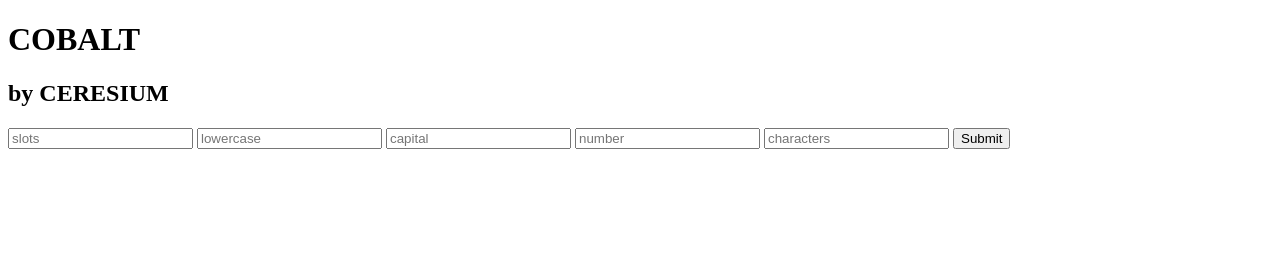
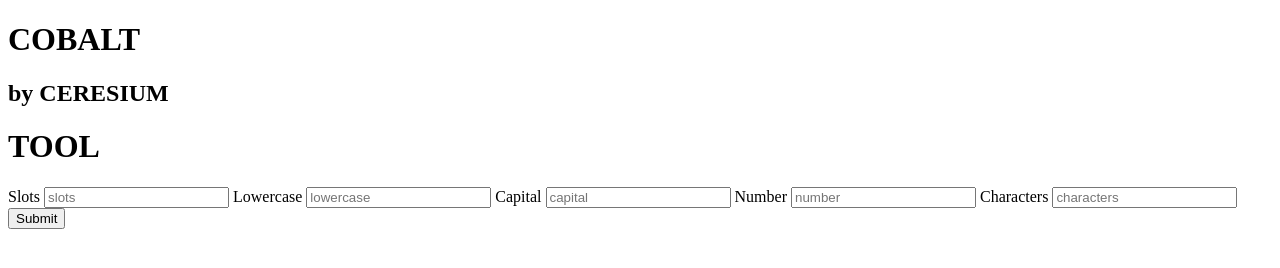
Before and after one commit to curesium/tantalum, a plain HTML site: page #cobalt/index.html in a window 1280 px wide. Drawn offline with Linux system fonts and the light colour scheme.

Commit message:
Did labels for the inputs

```diff
--- a/#cobalt/index.html
+++ b/#cobalt/index.html
@@ -13,12 +13,17 @@
     </header>
 
     <div id="tool">
-      <h1 class="tool"></h1>
+      <h1 class="tool">TOOL</h1>
       <div id="toolInput">
+        <label for="slots">Slots</label>
         <input type="number" name="slots" min="1" placeholder="slots">
+        <label for="lowercase">Lowercase</label>
         <input type="number" name="lowercase" min="0" placeholder="lowercase">
+        <label for="capital">Capital</label>
         <input type="number" name="capital" min="0" placeholder="capital">
+        <label for="number">Number</label>
         <input type="number" name="number" min="0" placeholder="number">
+        <label for="characters">Characters</label>
         <input type="number" name="characters" min="0" placeholder="characters">
         <input type="submit" name="submit" value="Submit">
       </div>
```
